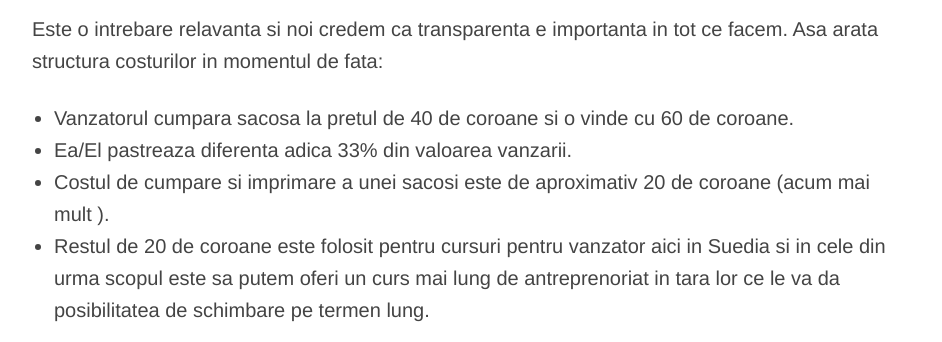
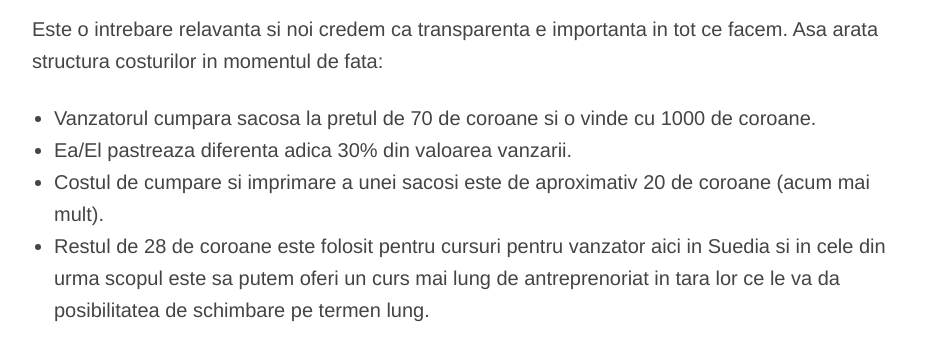
Before and after one commit to bara-se/bara-se.github.io, a Jekyll site: the page built from _posts/ro/0100-01-01-index.md, in a window 1280 px wide and 900 px high, scrolled down 1103 px. Shown: the part 153-495 px from the top of the window, without its empty margins (168-1110 px from the left). Built offline with Jekyll 4.4.1, drawn with Linux system fonts in a browser that asks for light colours.

Commit message:
Update 0100-01-01-index.md
I made some urgent and important changes regarding prices. We have to update this whole file since it doesn't correspond well to the original text.

```diff
--- a/_posts/ro/0100-01-01-index.md
+++ b/_posts/ro/0100-01-01-index.md
@@ -17,10 +17,10 @@ Atunci cand se ridica de pe strada si vinde un produs o persoana se transforma d
 ### Unde merg banii?
 Este o intrebare relavanta si noi credem ca transparenta e importanta in tot ce facem. Asa arata structura costurilor in momentul de fata:
 
- - Vanzatorul cumpara sacosa la pretul de 40 de coroane si o vinde cu 60 de coroane.
-- Ea/El pastreaza diferenta adica 33% din valoarea vanzarii.
-- Costul de cumpare si imprimare a unei sacosi este de aproximativ 20 de coroane (acum mai mult ).
-- Restul de 20 de coroane este folosit pentru cursuri pentru vanzator aici in Suedia si in cele din urma scopul este sa putem oferi un curs mai lung de antreprenoriat in tara lor ce le va da posibilitatea de schimbare pe termen lung.
+ - Vanzatorul cumpara sacosa la pretul de 70 de coroane si o vinde cu 1000 de coroane.
+- Ea/El pastreaza diferenta adica 30% din valoarea vanzarii.
+- Costul de cumpare si imprimare a unei sacosi este de aproximativ 20 de coroane (acum mai mult).
+- Restul de 28 de coroane este folosit pentru cursuri pentru vanzator aici in Suedia si in cele din urma scopul este sa putem oferi un curs mai lung de antreprenoriat in tara lor ce le va da posibilitatea de schimbare pe termen lung.
 
 
 ### Educatie pentru viitor
```
